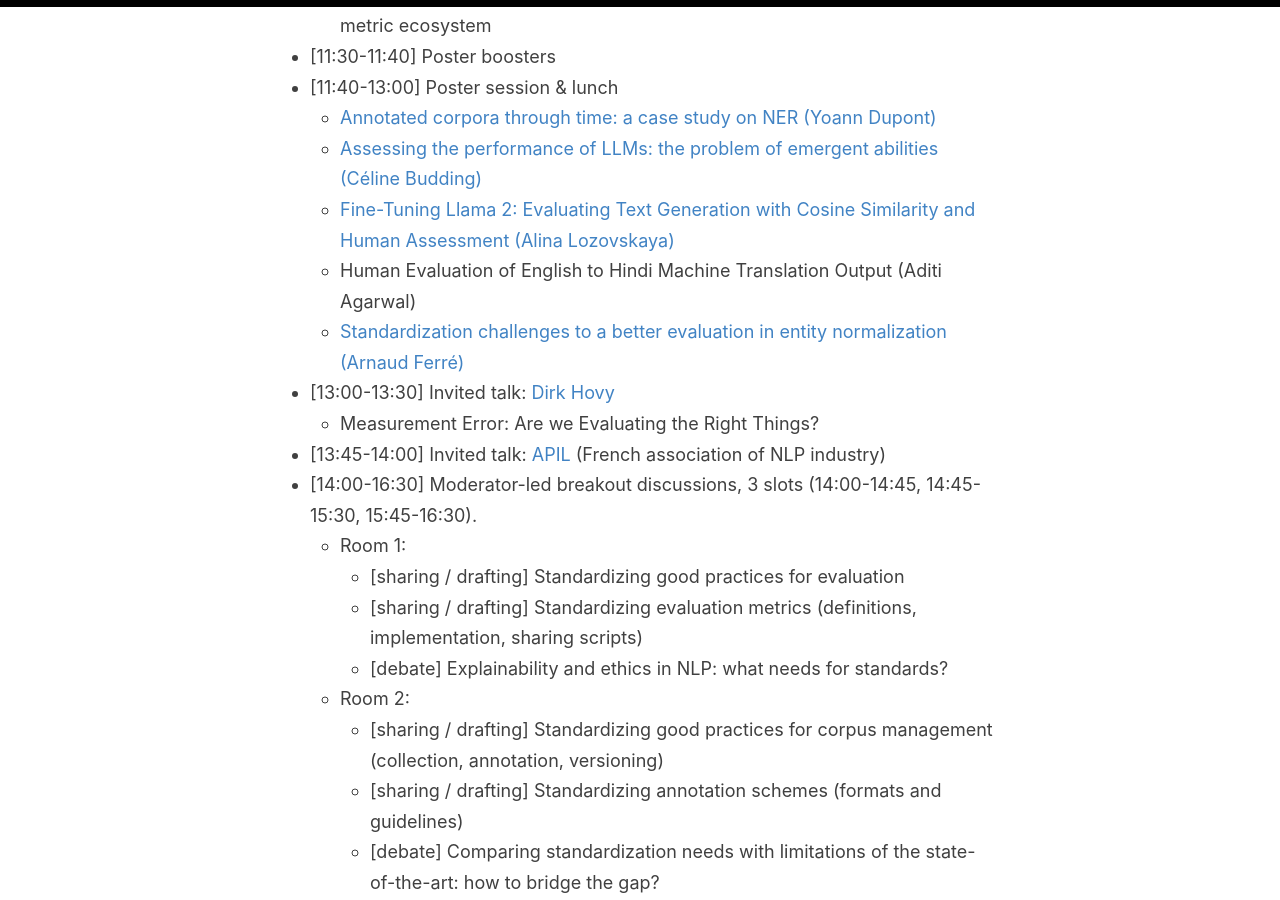
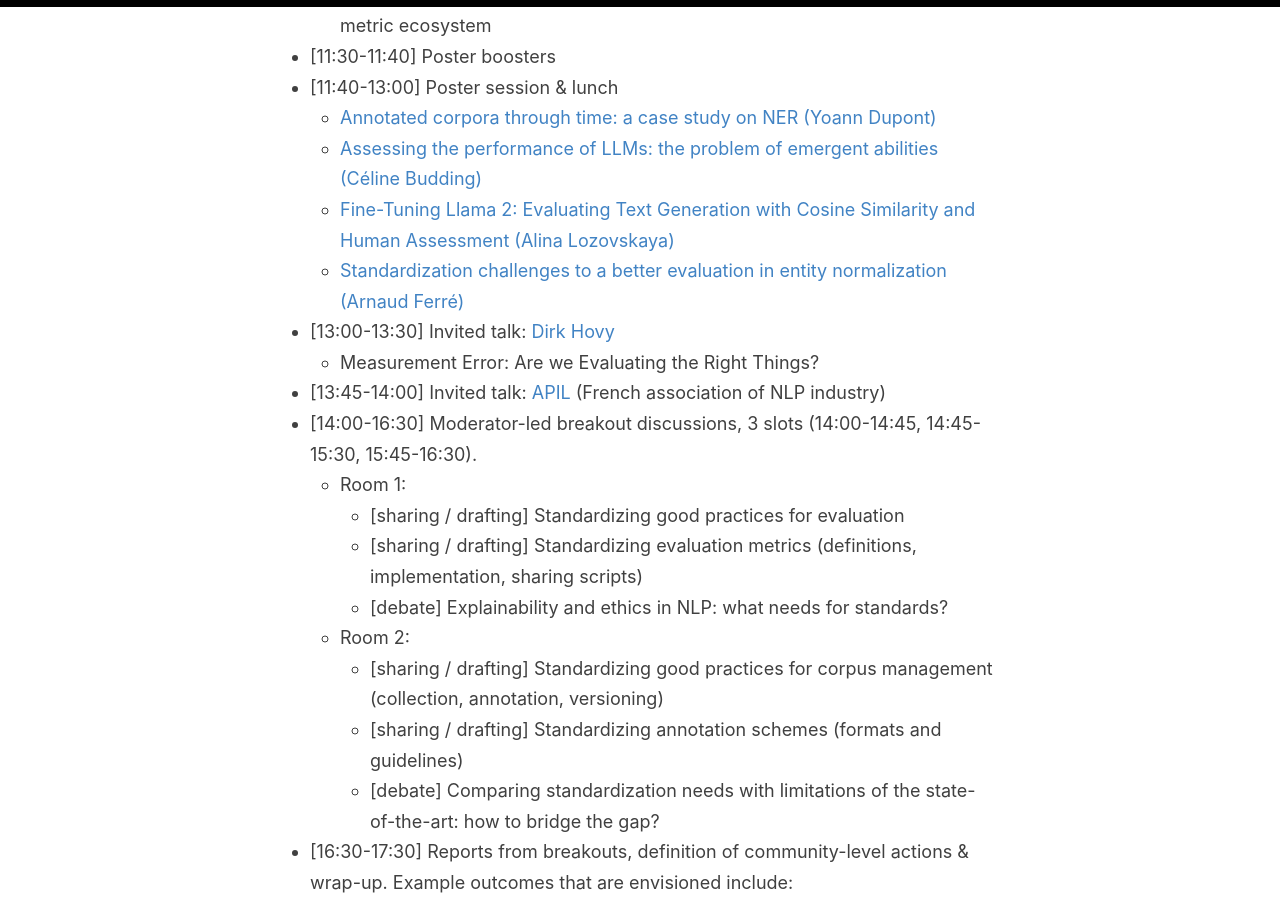
Before and after one commit to stand4nlp/stand4nlp.github.io, a Jekyll site: the page built from _pages/program.md, in a window 1280 px wide and 900 px high, scrolled down 533 px. Built offline with Jekyll 4.4.1, drawn with Linux system fonts in a browser that asks for light colours.

Commit message:
abstract from Aditi cancelled

```diff
--- a/_pages/program.md
+++ b/_pages/program.md
@@ -17,7 +17,6 @@ title: Program
     - [Annotated corpora through time: a case study on NER (Yoann Dupont)](abstracts/stand_dupont.pdf)
     - [Assessing the performance of LLMs: the problem of emergent abilities (Céline Budding)](abstracts/stand_budding.pdf)
     - [Fine-Tuning Llama 2: Evaluating Text Generation with Cosine Similarity and Human Assessment (Alina Lozovskaya)](abstracts/stand_lozovskaya.pdf)
-    - Human Evaluation of English to Hindi Machine Translation Output (Aditi Agarwal)
     - [Standardization challenges to a better evaluation in entity normalization (Arnaud Ferré)](abstracts/stand_ferre.pdf)
 - [13:00-13:30] Invited talk: [Dirk Hovy](https://cs.unibocconi.eu/people/dirk-hovy)
     - Measurement Error: Are we Evaluating the Right Things?
```
